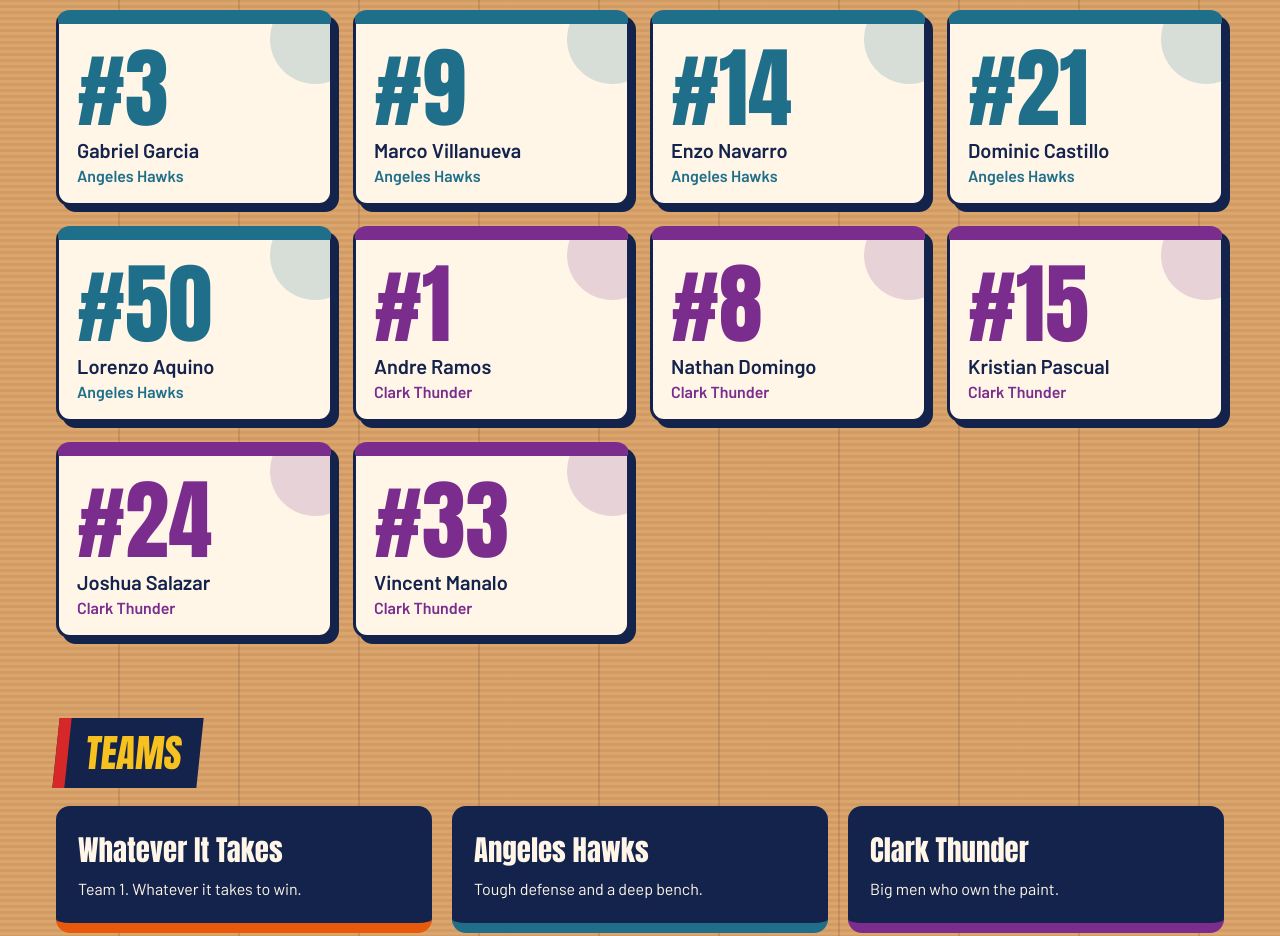
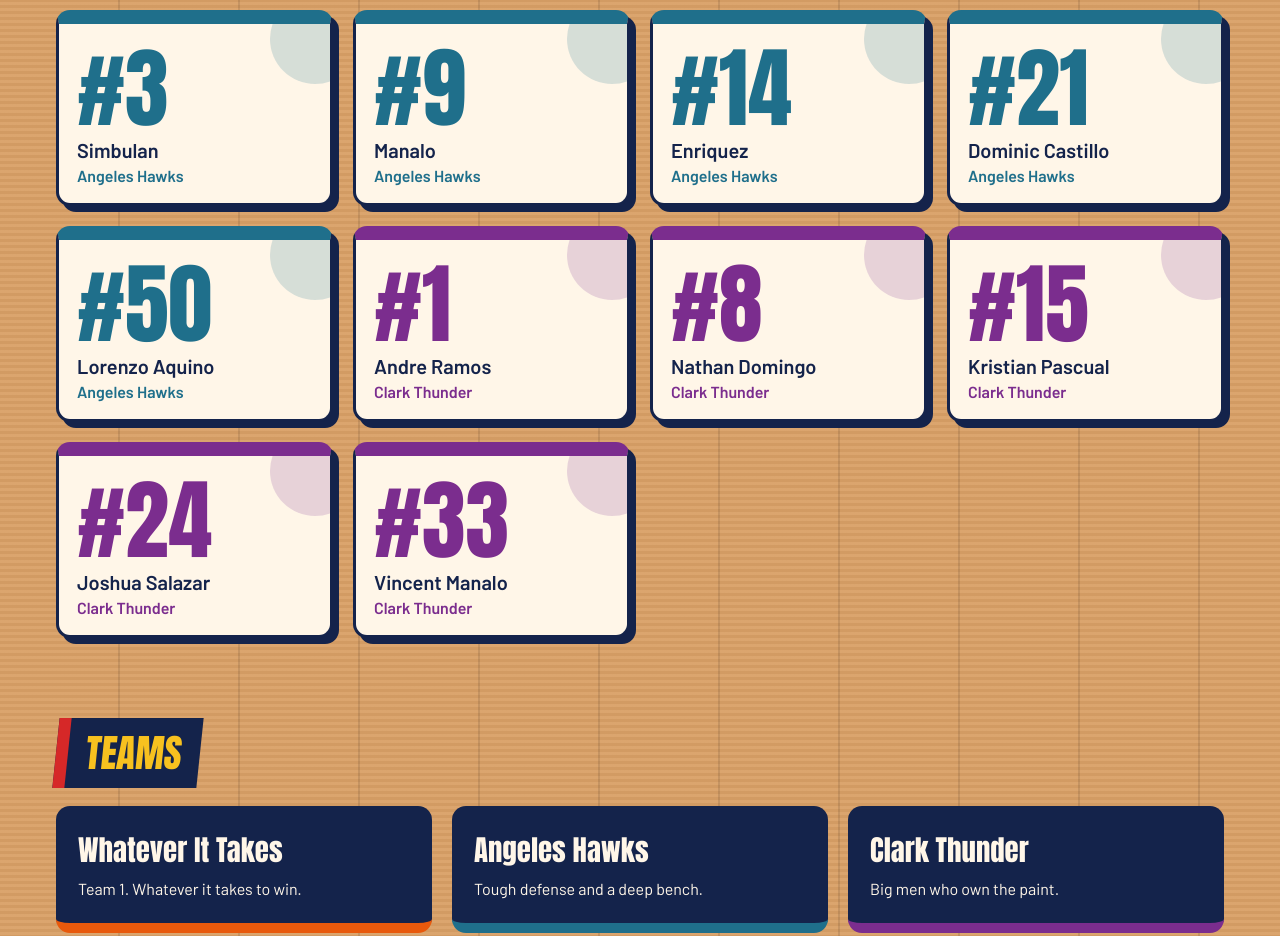
Before and after one commit to JamesFlores17/Calumpang-Basketball-League-2026, a plain HTML site: page index.html in a window 1280 px wide. Shown: the part 1620-2556 px from the top of the page. Drawn offline with Linux system fonts and the light colour scheme.

Commit message:
Update index.html

```diff
--- a/index.html
+++ b/index.html
@@ -246,9 +246,9 @@
     { name: "Ramir B. Mangalindan", team: "Whatever It Takes", number: 24 },
     { name: "Kelvin S. De Guzman", team: "Whatever It Takes", number: 30 },
 
-    { name: "Gabriel Garcia",      team: "Angeles Hawks", number: 3,  pos: "Point Guard" },
-    { name: "Marco Villanueva",    team: "Angeles Hawks", number: 9,  pos: "Shooting Guard" },
-    { name: "Enzo Navarro",        team: "Angeles Hawks", number: 14, pos: "Small Forward" },
+    { name: "Simbulan",      team: "Angeles Hawks", number: 3,  pos: "Point Guard" },
+    { name: "Manalo",    team: "Angeles Hawks", number: 9,  pos: "Shooting Guard" },
+    { name: "Enriquez",        team: "Angeles Hawks", number: 14, pos: "Small Forward" },
     { name: "Dominic Castillo",    team: "Angeles Hawks", number: 21, pos: "Power Forward" },
     { name: "Lorenzo Aquino",      team: "Angeles Hawks", number: 50, pos: "Center" },
 
```
